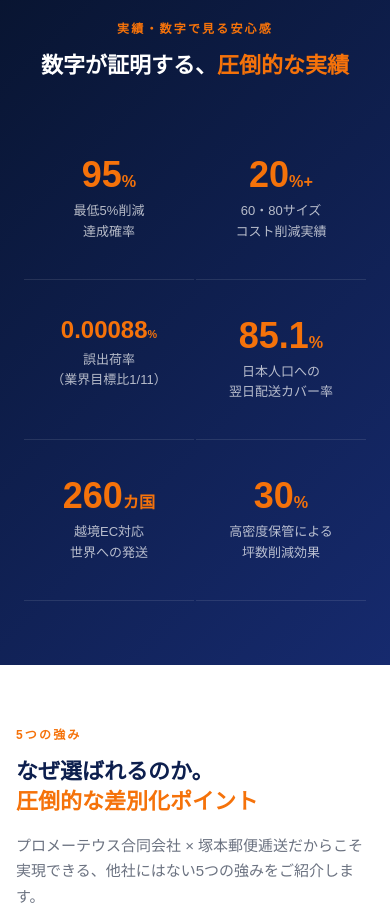
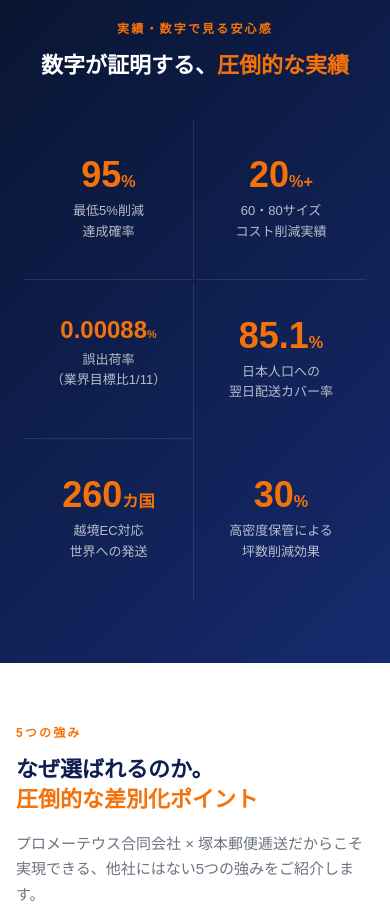
Before and after one commit to TakkaChantrieri/hello-world, a plain HTML site: page index2.html in a window 390 px wide. Shown: the part 2200-3118 px from the top of the page. Drawn offline with Linux system fonts and the light colour scheme.

Commit message:
Fix numbers grid to 3-col layout and CTA to mailto

```diff
--- a/index2.html
+++ b/index2.html
@@ -338,7 +338,7 @@
 
     .numbers-grid {
       display: grid;
-      grid-template-columns: repeat(auto-fit, minmax(180px, 1fr));
+      grid-template-columns: repeat(3, 1fr);
       gap: 2px;
       max-width: 960px;
       margin: 40px auto 0;
@@ -348,9 +348,11 @@
       padding: 36px 24px;
       text-align: center;
       border-right: 1px solid rgba(255,255,255,0.1);
+      border-bottom: 1px solid rgba(255,255,255,0.1);
     }
 
-    .number-block:last-child { border-right: none; }
+    .number-block:nth-child(3n) { border-right: none; }
+    .number-block:nth-child(n+4) { border-bottom: none; }
 
     .number-block .n {
       font-size: clamp(36px, 5vw, 60px);
@@ -560,8 +562,10 @@
       .contact-card { padding: 32px 24px; }
 
       .numbers-grid { grid-template-columns: repeat(2, 1fr); }
-      .number-block { border-right: none; border-bottom: 1px solid rgba(255,255,255,0.1); }
-      .number-block:nth-child(even) { border-right: none; }
+      .number-block { border-right: 1px solid rgba(255,255,255,0.1); border-bottom: 1px solid rgba(255,255,255,0.1); }
+      .number-block:nth-child(3n) { border-right: 1px solid rgba(255,255,255,0.1); }
+      .number-block:nth-child(2n) { border-right: none; }
+      .number-block:nth-child(n+5) { border-bottom: none; }
 
       .float-cta { display: block; }
     }
@@ -843,7 +847,7 @@
         </div>
       </div>
 
-      <a href="tel:050-7115-5456" class="btn-primary">今すぐ無料診断を依頼する →</a>
+      <a href="mailto:shimazu@ptome-theus.com?subject=【無料物流コスト診断のご依頼】&body=お名前：%0A会社名：%0A電話番号：%0A月間配送個口数：%0Aご相談内容：" class="btn-primary">今すぐ無料診断を依頼する →</a>
       <p style="font-size:12px;color:var(--gray);margin-top:12px;text-align:center;">受付時間：平日 9:00〜18:00</p>
     </div>
   </div>
```
